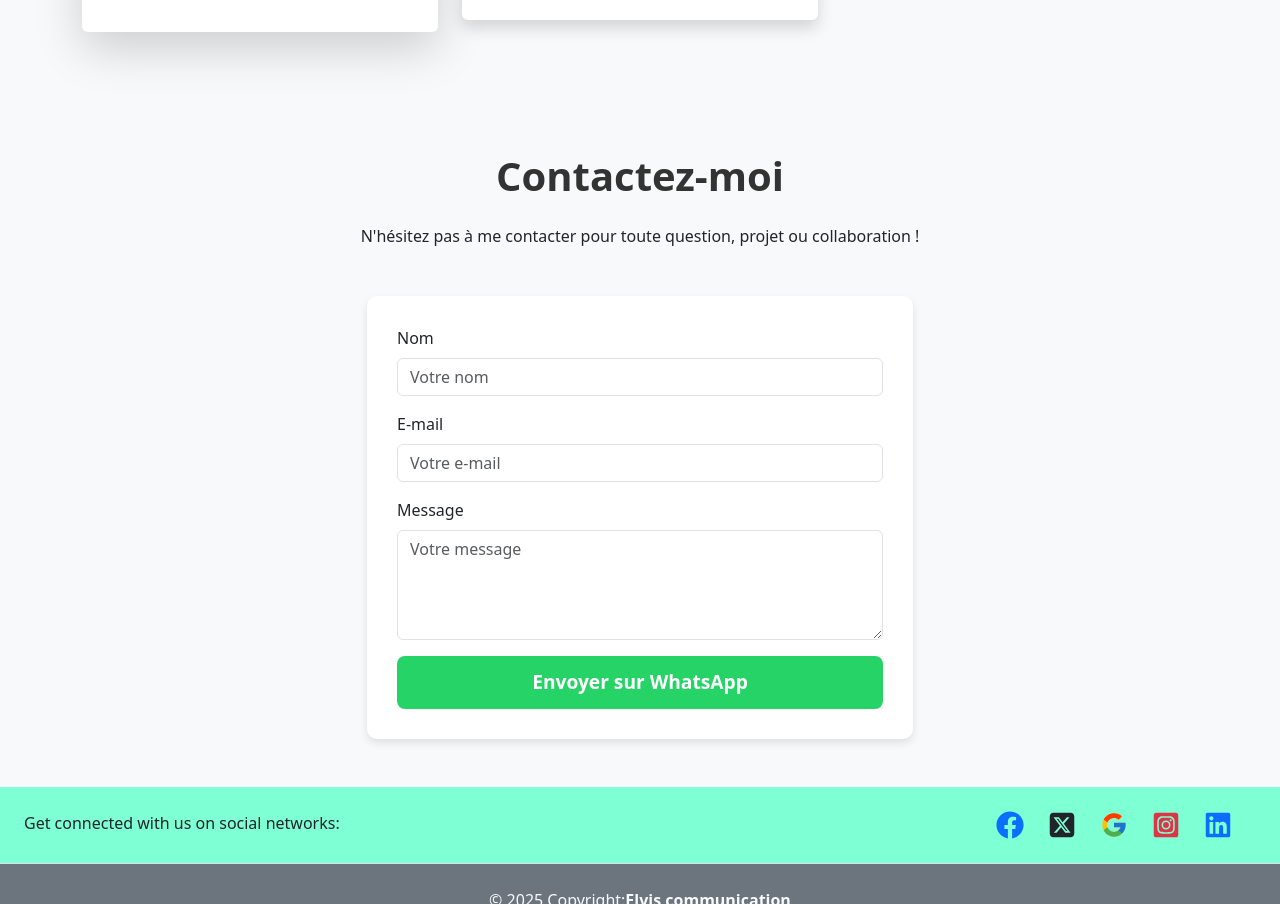
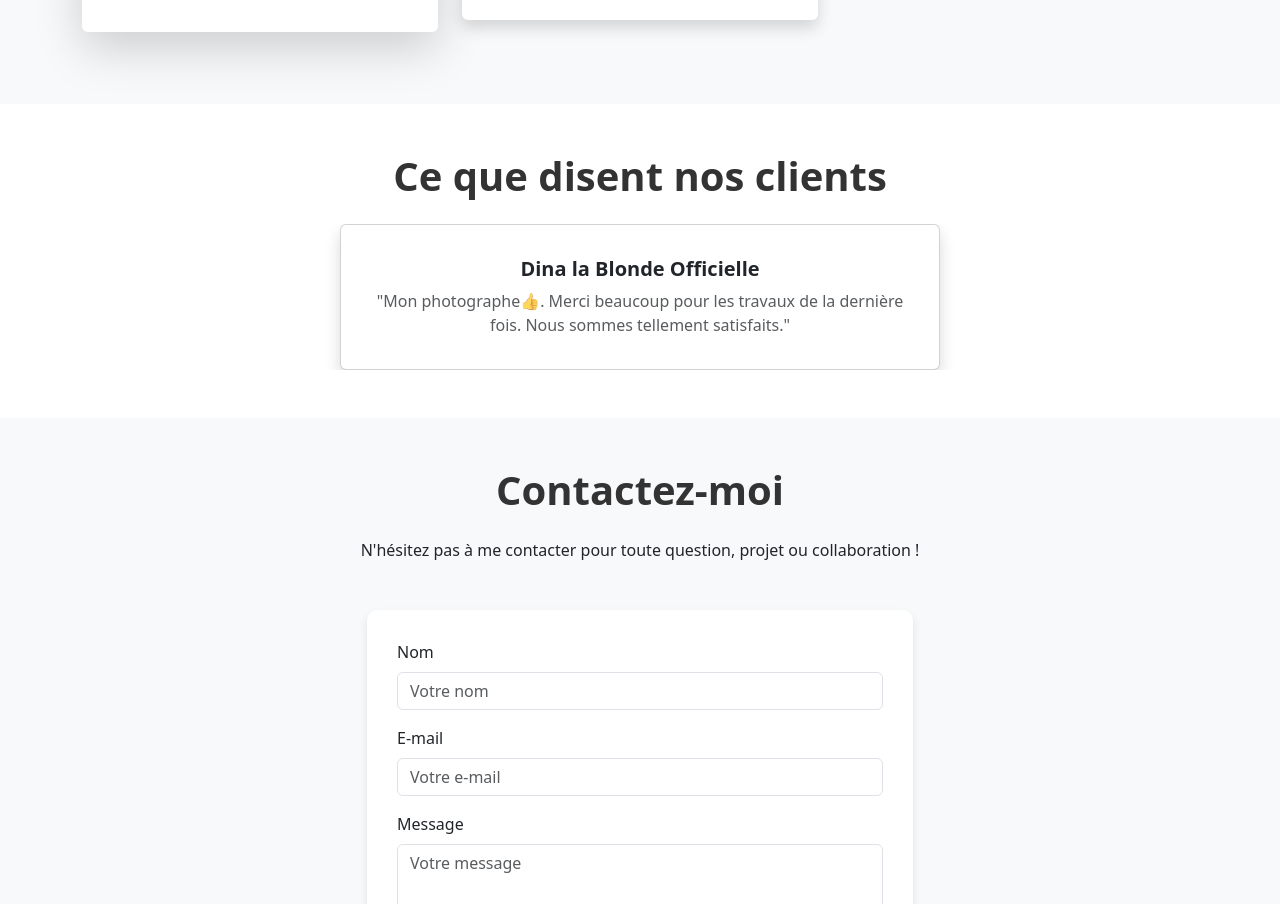
Before and after one commit to leoniegondo225/elvisAdjegbe, a Next.js app: page / in a window 1280 px wide. Shown: the part 2024-2928 px from the top of the page. Built offline with nearby package versions, Linux system fonts and the light colour scheme.

Commit message:
ajout de commentaire

```diff
--- a/app/page.tsx
+++ b/app/page.tsx
@@ -1,5 +1,6 @@
 "use client"
 
+import Commentaire from "@/component/commentaire";
 import Competence from "@/component/competence";
 import Contact from "@/component/contact";
 import Creation from "@/component/creation";
@@ -15,6 +16,7 @@ import NavBar from "@/component/Navbar";
       <Hero/>
       <Competence/>
       <Creation/>
+      <Commentaire/>
       <Contact/>
       <Footer/>
     </div>
--- /dev/null
+++ b/component/commentaire.tsx
@@ -0,0 +1,46 @@
+import { Carousel, Card } from "react-bootstrap";
+
+const Commentaire = () => {
+  const reviews = [
+    {
+      name: "Emmanuel N'guessan",
+      text: "Un service impeccable ! Je suis ravi du travail effectué. Très professionnel et à l'écoute.",
+    },
+    {
+      name: "Dina la Blonde Officielle",
+      text: "Mon photographe👍. Merci beaucoup pour les travaux de la dernière fois. Nous sommes tellement satisfaits.",
+    },
+    {
+      name: "HK Event & Pro",
+      text: "Rendez-vous à la deuxième édition du festival Prise de Vues. Nous avons adoré la dernière fois👌.",
+    },
+    {
+      name: "Christ Josué",
+      text: "Je veux remercier mon chargé de communication, celui qui prend les photos pendant nos programmes. Merci beaucoup pour la considération pour ma personne et mon équipe.",
+    },
+  ];
+
+  return (
+    <section className="py-5 " data-aos="fade-up" data-aos-delay="200">
+      <div className="container">
+        <h2 className="text-center mb-4 fw-bold">Ce que disent nos clients</h2>
+        <Carousel indicators={false} interval={5000}>
+          {reviews.map((review, index) => (
+            <Carousel.Item key={index}>
+              <div className="d-flex justify-content-center">
+                <Card style={{ maxWidth: "600px" }} className="shadow border-none p-3">
+                  <Card.Body className="text-center">
+                    <Card.Title className="fw-bold">{review.name}</Card.Title>
+                    <Card.Text className="text-muted">"{review.text}"</Card.Text>
+                  </Card.Body>
+                </Card>
+              </div>
+            </Carousel.Item>
+          ))}
+        </Carousel>
+      </div>
+    </section>
+  );
+};
+
+export default Commentaire;
```
